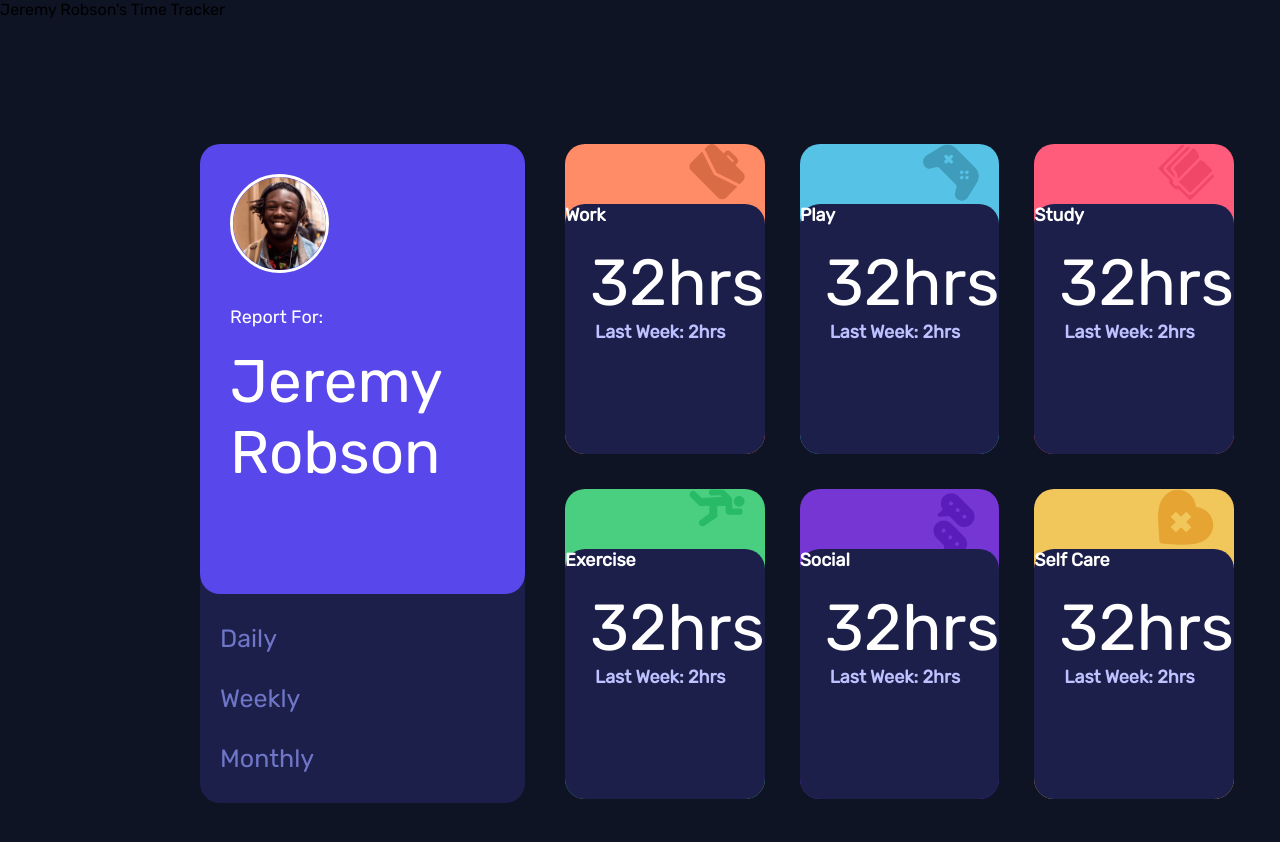
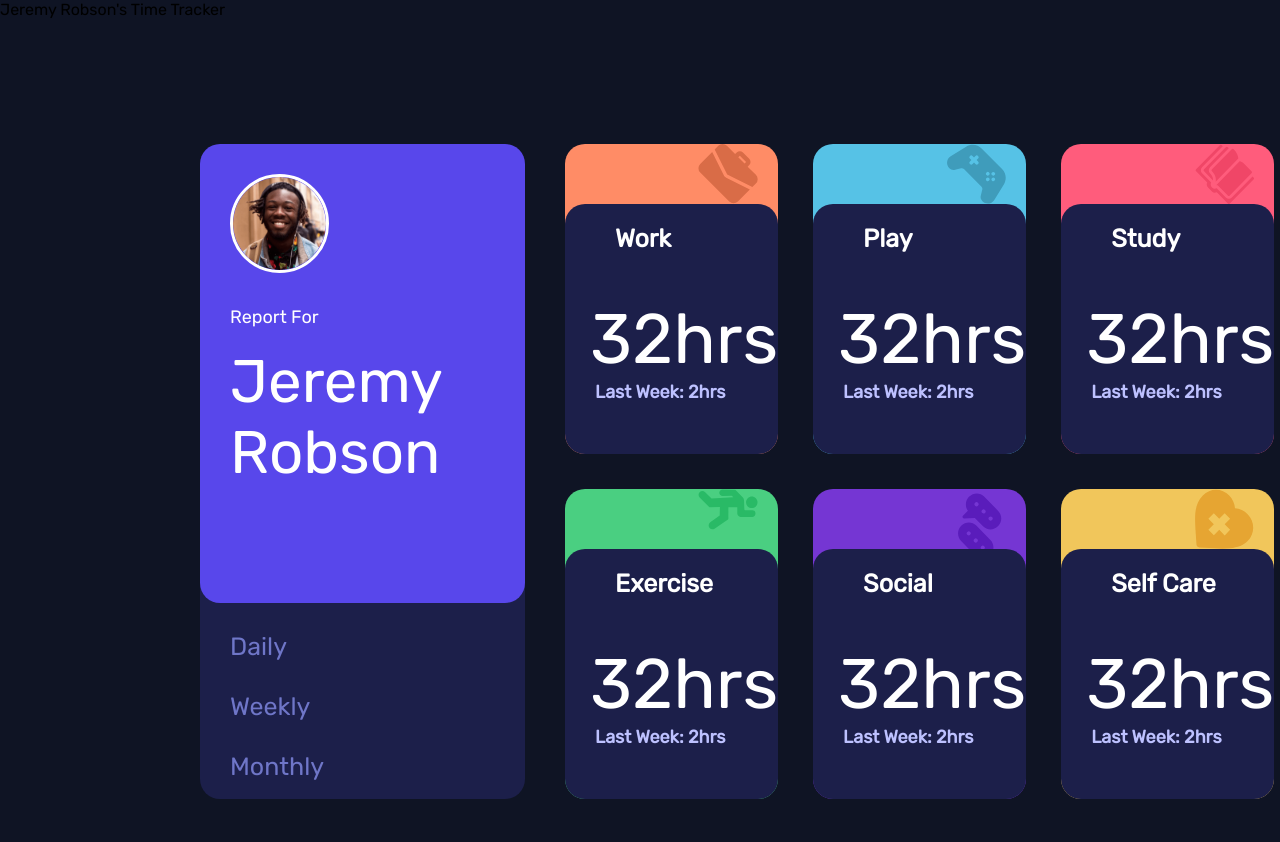
Before and after one commit to tova-moskowitz/time-tracker, a React (Create React App) app: page / in a window 1280 px wide. Shown: the top 842 px of the page. Built offline with nearby package versions, Linux system fonts and the light colour scheme.

Commit message:
style grid so the profile overlaps the timeframes box

```diff
--- a/src/App.js
+++ b/src/App.js
@@ -14,6 +14,7 @@ import {
 
 function App() {
   const [user, setUser] = useState("Jeremy Robson");
+  const [timeframe, setTimeframe] = useState("daily");
   const icons = {
     Work: WorkIcon,
     Play: PlayIcon,
@@ -23,17 +24,19 @@ function App() {
     "Self Care": SelfCareIcon,
   };
 
+  const clickHandler = (e) => {
+    setTimeframe(e.target.className);
+    e.target.classList.add("active");
+  };
+
   return (
     <div className="App">
       <header> {user}'s Time Tracker</header>
       <div className="wrapper">
-        <div className="profileCard">
-          <UserProfileCard user={user} />
-        </div>
+        <UserProfileCard clickHandler={clickHandler} user={user} />
         <div className="cards">
           {data.map((type) => {
             return (
-              // <p>HELLO</p>
               <Card title={type.title} iconComponent={icons[type.title]} />
             );
           })}
--- a/src/components/Card.js
+++ b/src/components/Card.js
@@ -11,7 +11,7 @@ function Card({ title, iconComponent }) {
         <Icon />
       </div>
       <div className="title">
-        <p>{title}</p>
+        <p className="titleName">{title}</p>
         <div className="hours">
           <p className="currentHours">32hrs</p>
           <p className="previousHours">Last Week: 2hrs</p>
--- a/src/components/UserProfileCard.js
+++ b/src/components/UserProfileCard.js
@@ -1,18 +1,28 @@
 import "../style/App.css";
 import ProfilePic from "../images/image-jeremy.png";
 
-function UserProfileCard({ user }) {
+function UserProfileCard({ user, clickHandler }) {
   return (
-    <div className="profile">
-      <img className="profilePic" src={ProfilePic} alt="" />
-      <p>Report For:</p>
-      {user}
-      <div className="timeframes">
-        <p className="daily">Daily</p>
-        <p className="weekly">Weekly</p>
-        <p className="monthly">Monthly</p>
+    <>
+      <div className="profileWrapper">
+        <div className="profile">
+          <img className="profilePic" src={ProfilePic} alt="" />
+          <p>Report For </p>
+          <span className="userName">{user}</span>
+        </div>
+        <div className="timeframes">
+          <p onClick={clickHandler} className="daily">
+            Daily
+          </p>
+          <p onClick={clickHandler} className="weekly">
+            Weekly
+          </p>
+          <p onClick={clickHandler} className="monthly">
+            Monthly
+          </p>
+        </div>
       </div>
-    </div>
+    </>
   );
 }
 
--- a/src/style/App.css
+++ b/src/style/App.css
@@ -13,7 +13,6 @@
   --desaturated-blue: hsl(235, 45%, 61%);
   --pale-blue: hsl(236, 100%, 87%);
   --font-card-titles: 18px;
-  /* --icon-card-width: 30px; */
   --icon-card-height: 100px;
   --title-card-height: 250px;
   --icon-card-border-radius: 20px;
@@ -26,22 +25,39 @@ body {
 }
 
 .wrapper {
+  position: relative;
   display: grid;
   grid-template-columns: 325px 1fr;
   margin: 125px 200px;
 }
 
-.profileCard {
-  display: flex;
-  justify-content: space-between;
-  flex-direction: column;
+.profileWrapper {
+  display: grid;
+  grid-template-rows: 55% 15% 30%;
+}
+
+.profile {
   border-radius: var(--icon-card-border-radius);
   background: var(--blue);
-  /* color: var(--pale-blue); */
   color: white;
   font-size: 60px;
-  height: 390px;
   padding: 30px;
+  grid-row: 1 / 3;
+  z-index: 2;
+}
+
+.timeframes {
+  padding: 100px 30px;
+  color: var(--pale-blue);
+  background: var(--dark-blue);
+  font-family: Rubik;
+  border-radius: var(--icon-card-border-radius);
+  grid-row: 2 / -1;
+}
+
+.profile,
+.timeframes {
+  grid-column: 1 / 2;
 }
 
 .profile p {
@@ -55,29 +71,11 @@ body {
   border: 3px white solid;
 }
 
-.timeframes {
-  z-index: -1;
-  position: relative;
-  color: var(--pale-blue);
-  background: var(--dark-blue);
-  font-family: Rubik;
-  text-align: left;
-  border-radius: var(--icon-card-border-radius);
-  width: 285px;
-  height: 200px;
-  margin-top: 75px;
-  margin-left: -30px;
-  padding: 33px 20px 7px 20px;
-}
-
-.timeframes p {
+.timeframes > p {
   color: var(--desaturated-blue);
   font-size: 25px;
   line-height: 35px;
-}
-
-.timeframes:hover > p {
-  color: white;
+  cursor: pointer;
 }
 
 .cards {
@@ -87,8 +85,7 @@ body {
   gap: 35px;
 }
 
-.card,
-.timeframes {
+.card {
   color: white;
   font-family: Rubik;
   font-weight: 700;
@@ -107,8 +104,8 @@ body {
 }
 
 .currentHours {
-  font-size: 65px;
-  font-weight: 400;
+  font-size: 70px;
+  font-weight: normal;
   padding-left: 25px;
   margin: 0;
 }
@@ -124,7 +121,11 @@ body {
   background: var(--dark-blue);
   margin-top: 60px;
   position: relative;
-  z-index: 1;
+}
+
+.titleName {
+  padding: 20px 50px;
+  font-size: 25px;
 }
 
 .work {
```
